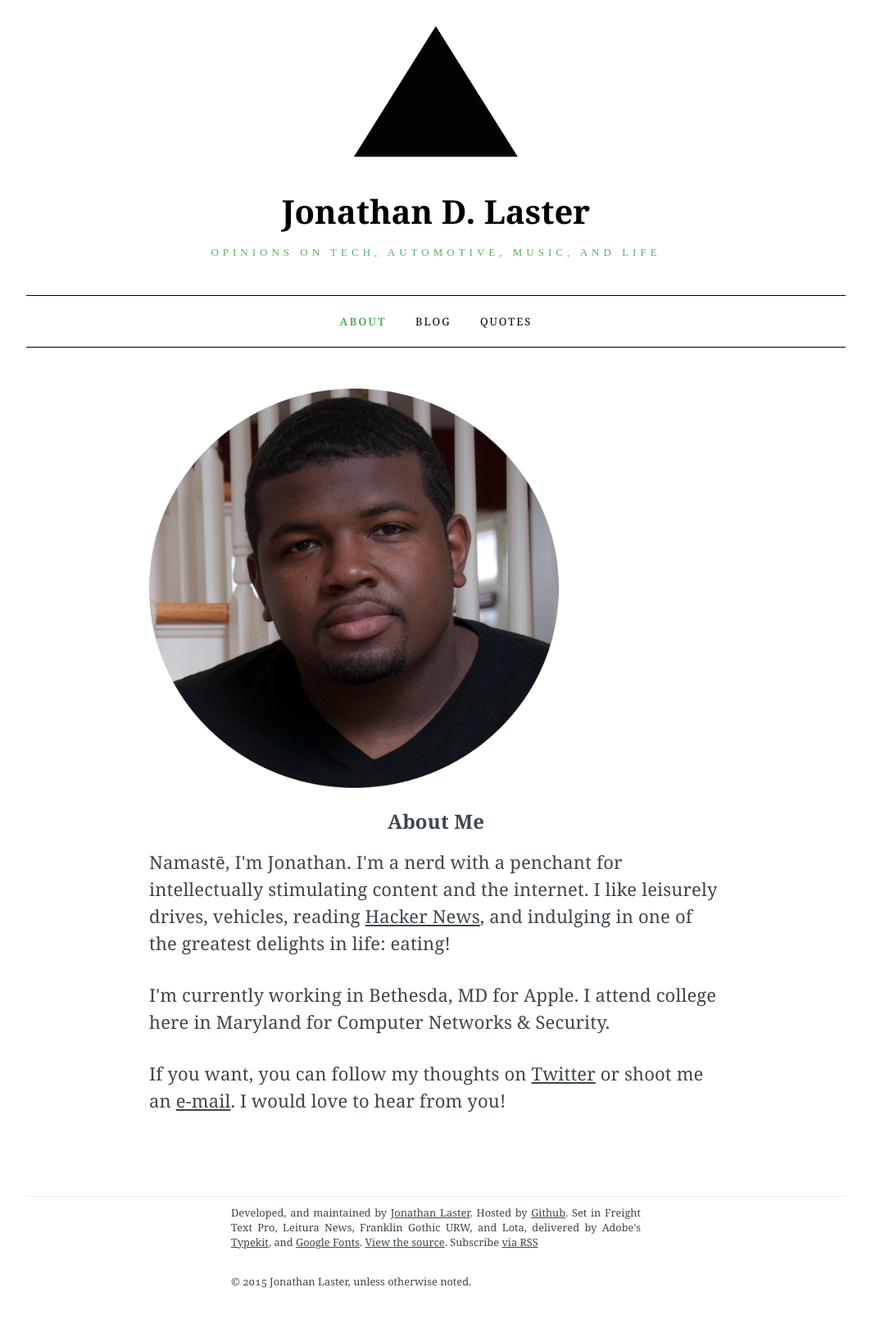
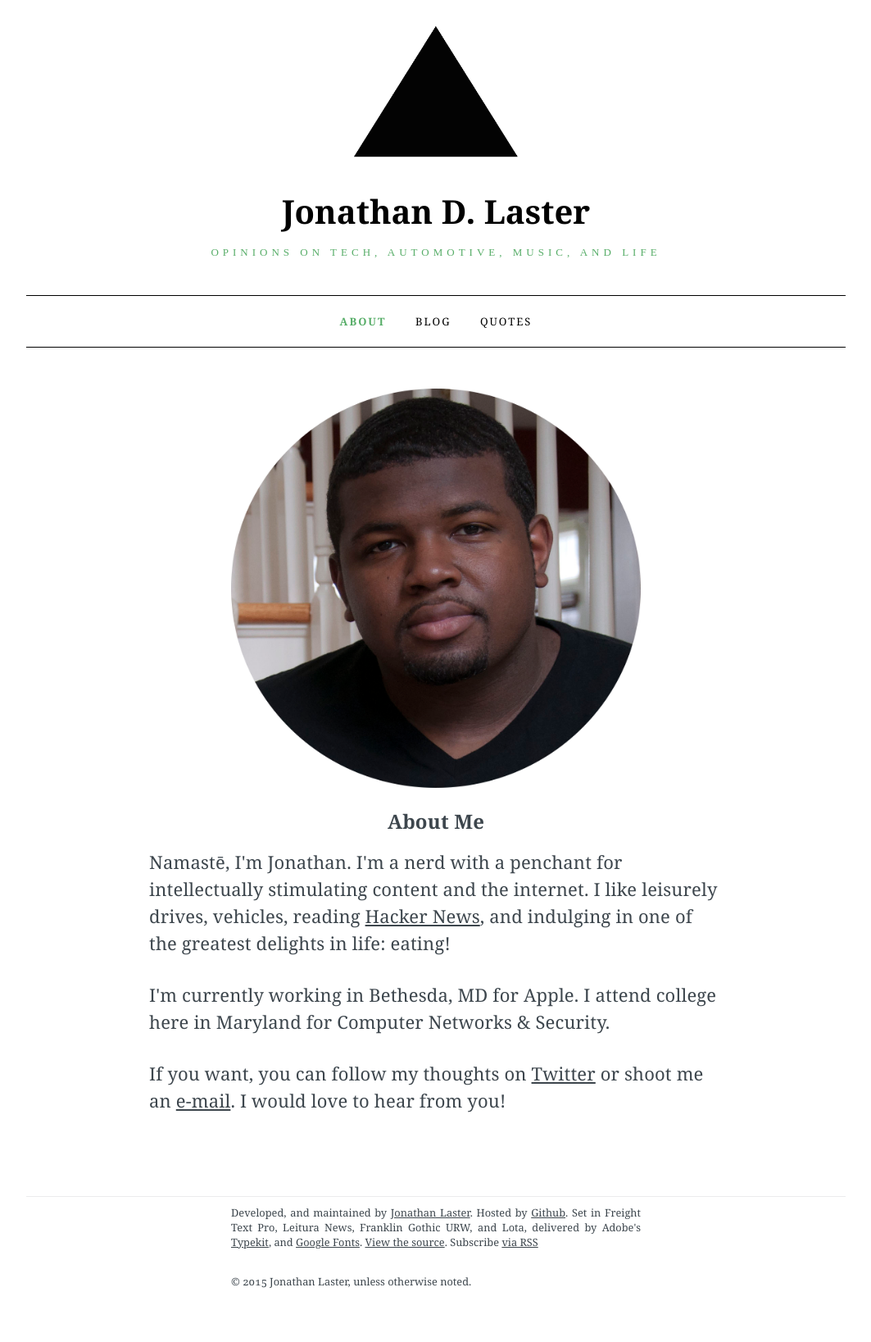
Before and after one commit to last-dev/jdl.io, a Jekyll site: the page built from index.html, in a window 1280 px wide. Shown: the whole page at 82% size, without its empty margins (108-1171 px from the left). Built offline with Jekyll 4.4.1, drawn with Linux system fonts in a browser that asks for light colours; nearby versions of some CDN libraries.

Commit message:
Portrait fix

```diff
--- a/css/index.css
+++ b/css/index.css
@@ -220,6 +220,7 @@ blockquote {
 
 #portrait {
 	max-width: 500px;
+	margin: 0 auto;
 }
 
 #me {
--- a/index.html
+++ b/index.html
@@ -3,7 +3,9 @@ layout: default
 title: About | Jonathan D. Laster
 ---
 
-<img id="portrait" alt="Jonathan Laster" src="img/Portrait_Circle.png">
+<div id="portrait">
+	<img alt="Jonathan Laster" src="img/Portrait_Circle.png">
+</div>
 
 <div id="me">About Me</div>
 
```
